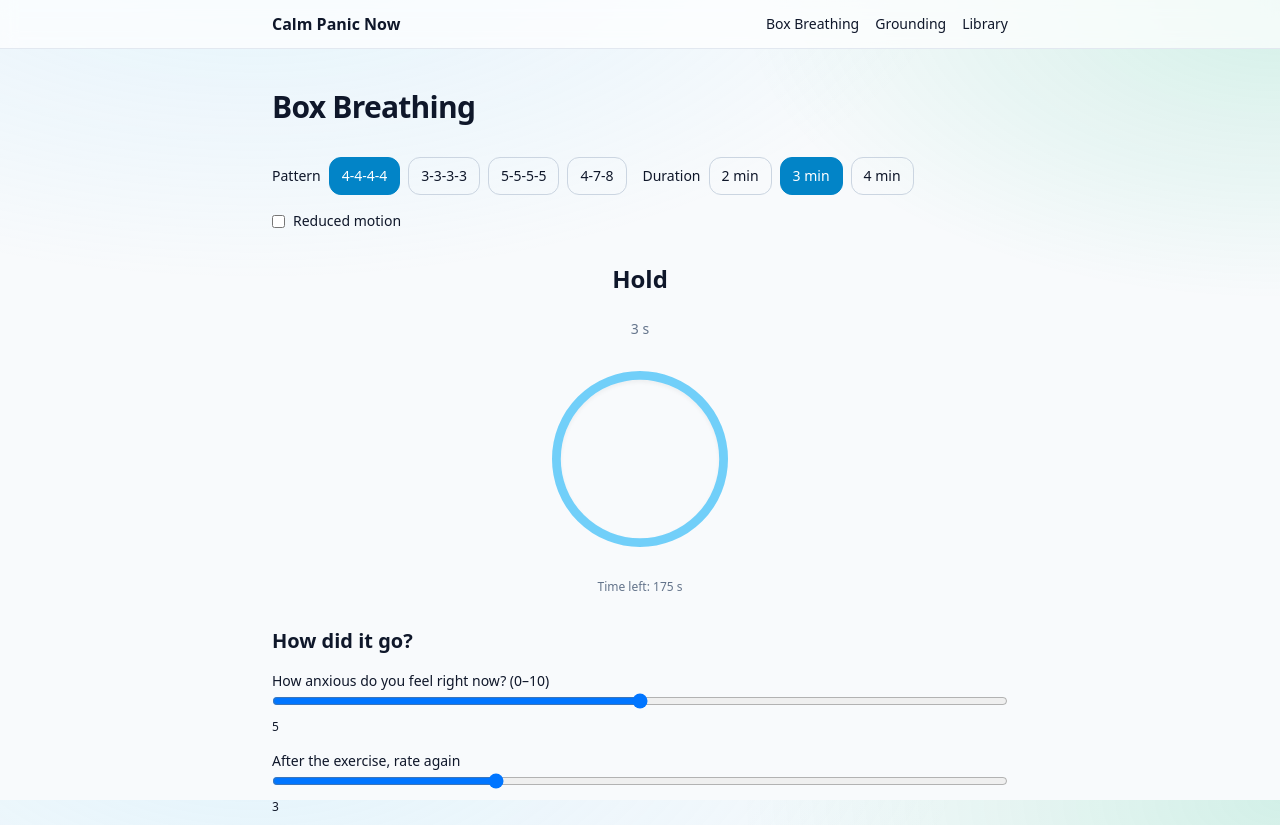
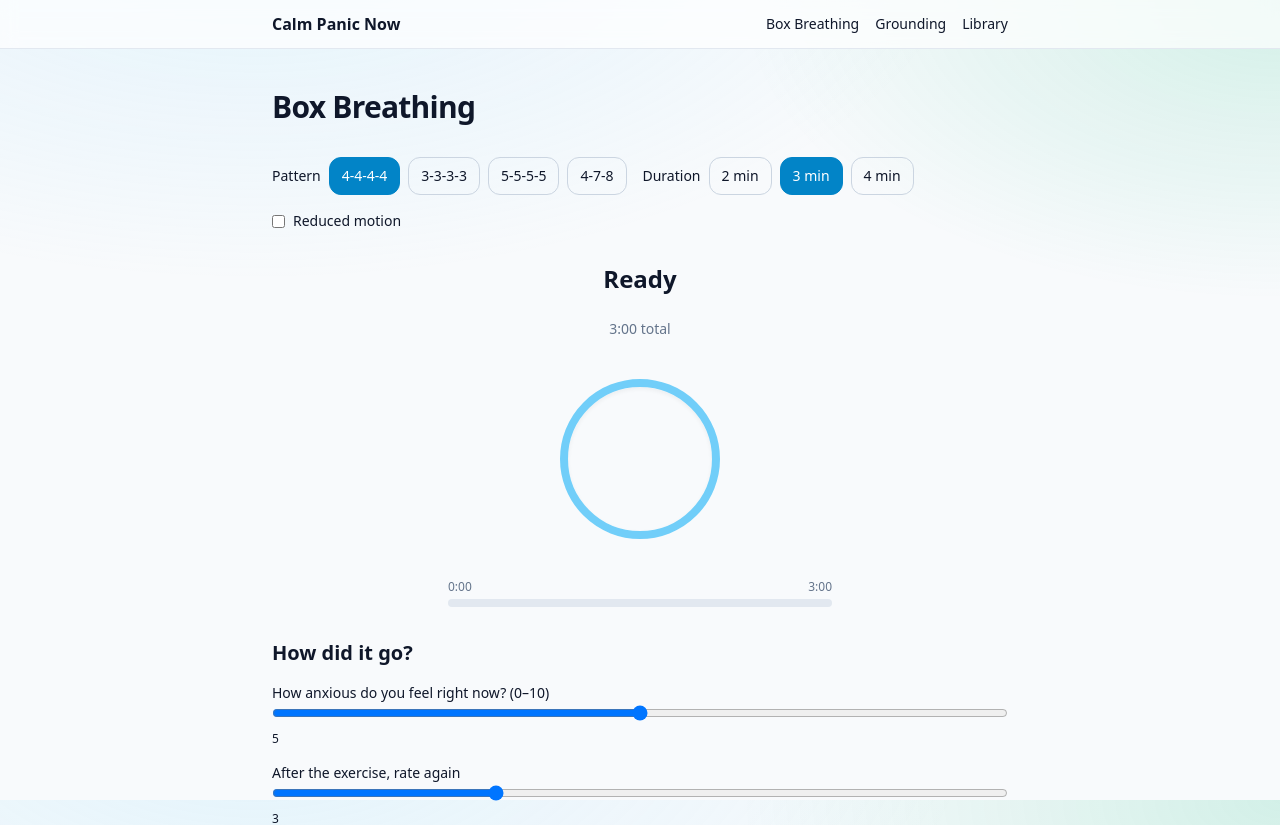
Before and after one commit to JiriTill/calm-panic-now, a Next.js app: page /calm/box-breathing in a window 1280 px wide. Shown: the top 825 px of the page. Built offline with nearby package versions, Linux system fonts and the light colour scheme.

Commit message:
Update BreathRing.tsx

```diff
--- a/src/app/ui/BreathRing.tsx
+++ b/src/app/ui/BreathRing.tsx
@@ -1,83 +1,123 @@
-'use client'
-import { motion } from 'framer-motion'
-import { useEffect, useMemo, useRef, useState } from 'react'
+"use client";
 
-export type PatternKey = '4-4-4-4' | '3-3-3-3' | '5-5-5-5' | '4-7-8'
+import { motion } from "framer-motion";
+import { useEffect, useMemo, useRef, useState } from "react";
 
-type Phase = { label: string; seconds: number; targetScale: number }
+export type PatternKey = "4-4-4-4" | "3-3-3-3" | "5-5-5-5" | "4-7-8";
+
+type Phase = { label: string; seconds: number; targetScale: number };
 
 function getPattern(p: PatternKey): Phase[] {
-  switch (p){
-    case '4-7-8':
+  switch (p) {
+    case "4-7-8":
       return [
-        { label:'Inhale', seconds:4, targetScale:1.1 },
-        { label:'Hold', seconds:7, targetScale:1.1 },
-        { label:'Exhale', seconds:8, targetScale:0.7 },
-      ]
-    case '3-3-3-3': return [
-      {label:'Inhale',seconds:3,targetScale:1.1},
-      {label:'Hold',seconds:3,targetScale:1.1},
-      {label:'Exhale',seconds:3,targetScale:0.7},
-      {label:'Hold',seconds:3,targetScale:0.7},
-    ]
-    case '5-5-5-5': return [
-      {label:'Inhale',seconds:5,targetScale:1.1},
-      {label:'Hold',seconds:5,targetScale:1.1},
-      {label:'Exhale',seconds:5,targetScale:0.7},
-      {label:'Hold',seconds:5,targetScale:0.7},
-    ]
-    default: return [
-      {label:'Inhale',seconds:4,targetScale:1.1},
-      {label:'Hold',seconds:4,targetScale:1.1},
-      {label:'Exhale',seconds:4,targetScale:0.7},
-      {label:'Hold',seconds:4,targetScale:0.7},
-    ]
+        { label: "Inhale", seconds: 4, targetScale: 1.1 },
+        { label: "Hold", seconds: 7, targetScale: 1.1 },
+        { label: "Exhale", seconds: 8, targetScale: 0.7 },
+      ];
+    case "3-3-3-3":
+      return [
+        { label: "Inhale", seconds: 3, targetScale: 1.1 },
+        { label: "Hold", seconds: 3, targetScale: 1.1 },
+        { label: "Exhale", seconds: 3, targetScale: 0.7 },
+        { label: "Hold", seconds: 3, targetScale: 0.7 },
+      ];
+    case "5-5-5-5":
+      return [
+        { label: "Inhale", seconds: 5, targetScale: 1.1 },
+        { label: "Hold", seconds: 5, targetScale: 1.1 },
+        { label: "Exhale", seconds: 5, targetScale: 0.7 },
+        { label: "Hold", seconds: 5, targetScale: 0.7 },
+      ];
+    default:
+      return [
+        { label: "Inhale", seconds: 4, targetScale: 1.1 },
+        { label: "Hold", seconds: 4, targetScale: 1.1 },
+        { label: "Exhale", seconds: 4, targetScale: 0.7 },
+        { label: "Hold", seconds: 4, targetScale: 0.7 },
+      ];
   }
+}
+
+function mmss(total: number) {
+  const m = Math.floor(total / 60);
+  const s = Math.max(0, Math.floor(total % 60));
+  return `${m}:${s.toString().padStart(2, "0")}`;
 }
 
 export default function BreathRing({
   durationSec = 120,
-  pattern = '4-4-4-4',
+  pattern = "4-4-4-4",
   reducedMotion = false,
-}:{ durationSec?: number; pattern?: PatternKey; reducedMotion?: boolean }){
-  const phases = useMemo(()=>getPattern(pattern),[pattern])
-  const [phaseIndex,setPhaseIndex] = useState(0)
-  const [secondsLeft,setSecondsLeft] = useState(phases[0].seconds)
-  const [totalLeft,setTotalLeft] = useState(durationSec)
-  const raf = useRef<number>()
-  const last = useRef<number>()
+  started = false,
+  startKey = 0, // increment to hard reset
+  onFinish,
+}: {
+  durationSec?: number;
+  pattern?: PatternKey;
+  reducedMotion?: boolean;
+  started?: boolean;
+  startKey?: number;
+  onFinish?: () => void;
+}) {
+  const phases = useMemo(() => getPattern(pattern), [pattern]);
 
-  useEffect(()=>{ setPhaseIndex(0); setSecondsLeft(phases[0].seconds) },[phases])
-  useEffect(()=>{ setTotalLeft(durationSec) },[durationSec])
+  const idxRef = useRef(0);
+  const [phaseIndex, setPhaseIndex] = useState(0);
+  const [phaseLeft, setPhaseLeft] = useState(phases[0].seconds);
+  const [totalLeft, setTotalLeft] = useState(durationSec);
 
-  useEffect(()=>{
-    let running = true
-    function tick(ts: number){
-      if (!last.current) last.current = ts
-      const dt = (ts - last.current)/1000
-      last.current = ts
-      if (!running) return
-      setSecondsLeft((s)=>{
-        if (s - dt <= 0){
-          setPhaseIndex((i)=> (i+1) % phases.length)
-          return phases[(phaseIndex+1)%phases.length].seconds
+  // Reset when startKey, pattern, or duration changes
+  useEffect(() => {
+    idxRef.current = 0;
+    setPhaseIndex(0);
+    setPhaseLeft(phases[0].seconds);
+    setTotalLeft(durationSec);
+  }, [startKey, phases, durationSec]);
+
+  // Tick 1x/sec only when started
+  useEffect(() => {
+    if (!started) return;
+    if (totalLeft <= 0) return;
+
+    const id = setInterval(() => {
+      setPhaseLeft((prev) => {
+        if (prev <= 1) {
+          const next = (idxRef.current + 1) % phases.length;
+          idxRef.current = next;
+          setPhaseIndex(next);
+          return phases[next].seconds;
         }
-        return s - dt
-      })
-      setTotalLeft((t)=> Math.max(0, t - dt))
-      if (running && totalLeft - dt > 0){ raf.current = requestAnimationFrame(tick) }
-    }
-    raf.current = requestAnimationFrame(tick)
-    return ()=>{ running=false; if (raf.current) cancelAnimationFrame(raf.current); last.current = undefined }
-  // eslint-disable-next-line react-hooks/exhaustive-deps
-  },[pattern, durationSec, phaseIndex, phases])
+        return prev - 1;
+      });
+      setTotalLeft((prev) => {
+        const next = prev - 1;
+        if (next <= 0) {
+          clearInterval(id);
+          onFinish?.();
+          return 0;
+        }
+        return next;
+      });
+    }, 1000);
 
-  const current = phases[phaseIndex]
+    return () => clearInterval(id);
+  }, [started, phases, totalLeft, onFinish]);
+
+  const current = phases[phaseIndex];
+  const progressPct = Math.max(0, Math.min(100, ((durationSec - totalLeft) / durationSec) * 100));
 
   return (
     <div className="grid place-items-center gap-6">
-      <div className="text-2xl font-semibold" aria-live="polite">{current.label}</div>
-      <div className="text-sm text-slate-500" aria-live="polite">{Math.ceil(secondsLeft)} s</div>
+      {/* Phase label + seconds */}
+      <div className="text-2xl font-semibold" aria-live="polite">
+        {started ? current.label : "Ready"}
+      </div>
+      <div className="text-sm text-slate-500" aria-live="polite">
+        {started ? `${phaseLeft}s` : `${mmss(durationSec)} total`}
+      </div>
+
+      {/* Ring */}
       <div className="h-48 w-48 grid place-items-center">
         {reducedMotion ? (
           <div className="h-40 w-40 rounded-full border-4 border-sky-400 grid place-items-center">
@@ -85,16 +125,29 @@ export default function BreathRing({
           </div>
         ) : (
           <motion.div
-            key={phaseIndex}
-            initial={{ scale: current.label === 'Exhale' ? 1.1 : 0.7 }}
-            animate={{ scale: current.targetScale }}
-            transition={{ duration: 0.8, ease: 'easeInOut' }}
+            key={started ? phaseIndex : -1} // keep static before start
+            initial={{ scale: current.label === "Exhale" ? 1.1 : 0.7 }}
+            animate={{ scale: started ? current.targetScale : 1 }}
+            transition={{ duration: 0.8, ease: "easeInOut" }}
             className="h-40 w-40 rounded-full border-8 border-sky-400/70 shadow-inner"
             aria-hidden
           />
         )}
       </div>
-      <div className="text-xs text-slate-500">Time left: {Math.ceil(totalLeft)} s</div>
+
+      {/* Progress bar + time left */}
+      <div className="w-full max-w-sm">
+        <div className="flex justify-between text-xs text-slate-500 mb-1">
+          <span>{mmss(durationSec - totalLeft)}</span>
+          <span>{mmss(totalLeft)}</span>
+        </div>
+        <div className="h-2 rounded bg-slate-200 dark:bg-slate-800 overflow-hidden">
+          <div
+            className="h-full bg-sky-500"
+            style={{ width: `${progressPct}%` }}
+          />
+        </div>
+      </div>
     </div>
-  )
+  );
 }
```
